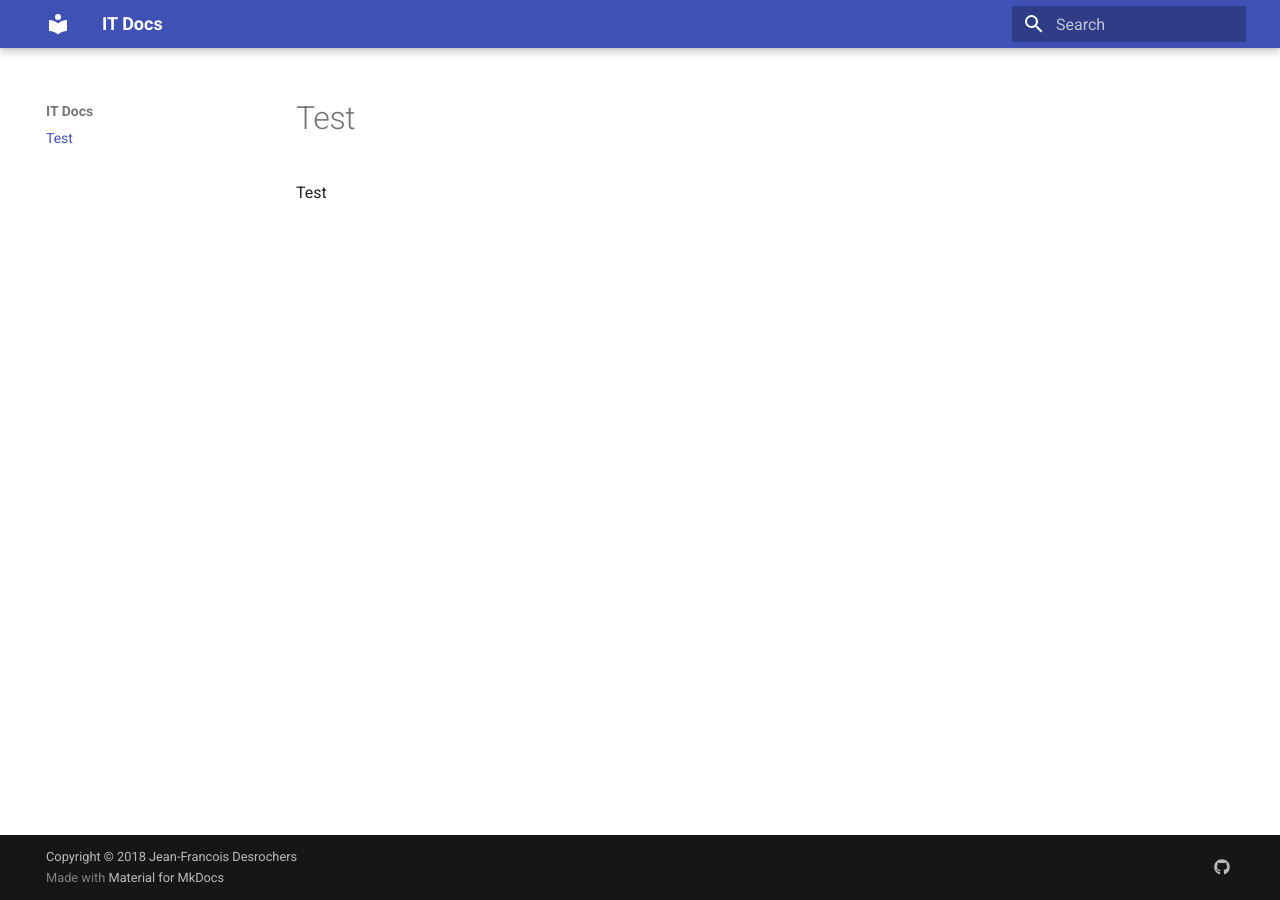
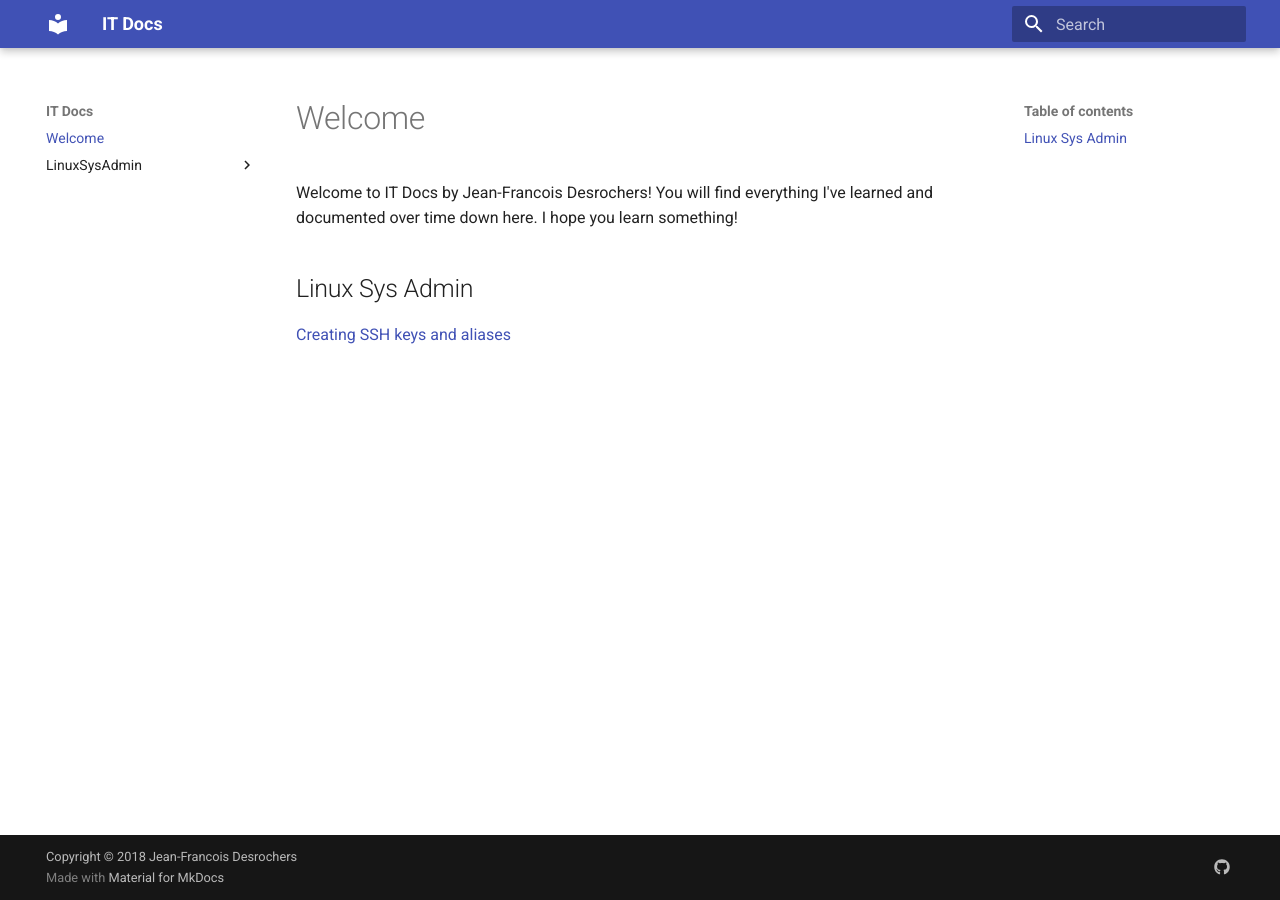
Before and after one commit to jfdesrochers/itdocs, an MkDocs documentation site: the page built from docs/index.md, in a window 1280 px wide. Built offline with MkDocs 1.6.1 and Material for MkDocs 9.7.7, drawn with Linux system fonts in a browser that asks for light colours.

Commit message:
Added a category

```diff
--- a/docs/index.md
+++ b/docs/index.md
@@ -1,3 +1,7 @@
-# Test
+# Welcome
 
-Test
+Welcome to IT Docs by Jean-Francois Desrochers! You will find everything I've learned and documented over time down here. I hope you learn something!
+
+## Linux Sys Admin
+
+[Creating SSH keys and aliases](/creatingsshkeys.md)
```
Also changed, not shown: docs/LinuxSysAdmin/creatingsshkeys.md (added).
